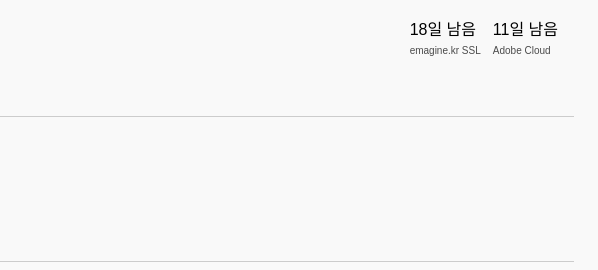
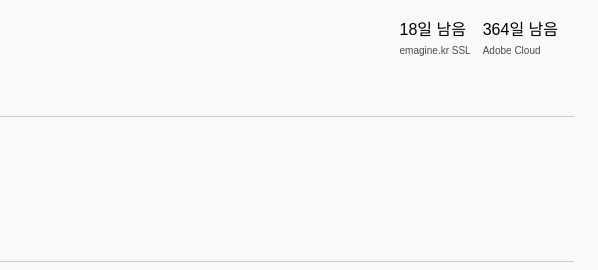
Before and after one commit to 170h/bookmark, a plain HTML site: page index.html in a window 1280 px wide. Shown: the top 270 px of the page, 682-1280 px from the left. Drawn offline with Linux system fonts and the light colour scheme; a web font is replaced by a local one.

Commit message:
Update countdown element attributes for improved date handling

```diff
--- a/index.html
+++ b/index.html
@@ -53,7 +53,8 @@
           <small>emagine.kr SSL</small>
         </div>
         <div>
-          <div class="countdown" data-d-day="2025-12-7">Loading...</div>
+          <div class="countdown" data-start-day="2025-11-26"
+            data-days-after="365">Loading...</div>
           <small>Adobe Cloud</small>
         </div>
       </div>
```
